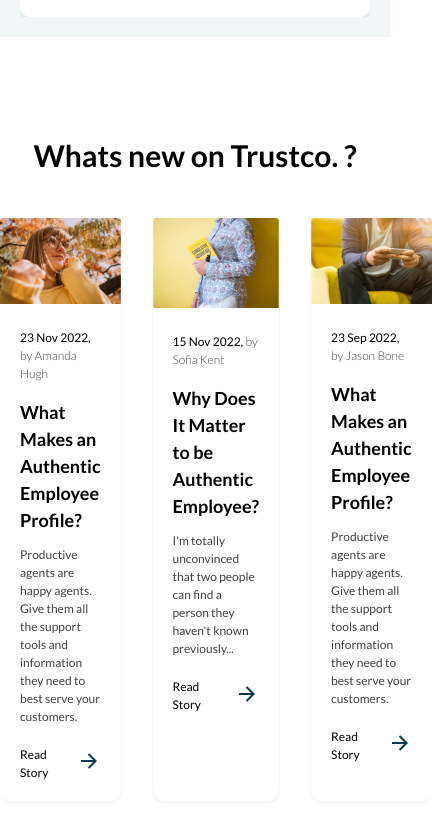
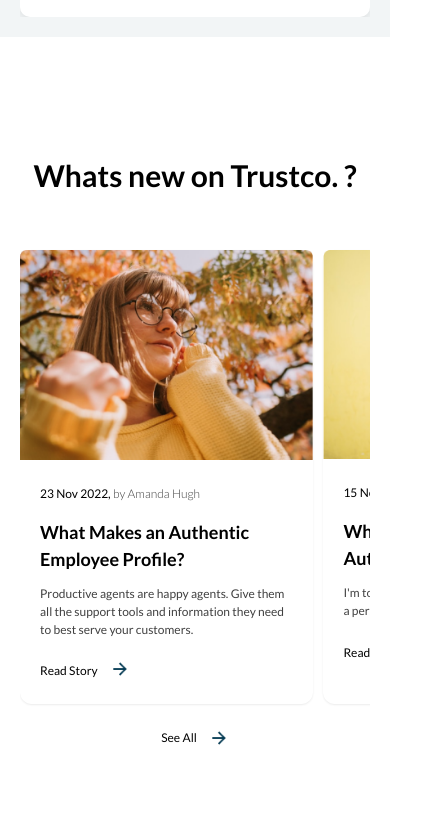
Before and after one commit to ansariazaz/trustco-solo, a plain HTML site: page index.html in a window 390 px wide. Shown: the part 5064-5881 px from the top of the page, 432 px wide, since content can reach past the window. Drawn offline with Linux system fonts and the light colour scheme.

Commit message:
blog responsive

```diff
--- a/index.html
+++ b/index.html
@@ -256,7 +256,7 @@
                             <div class="story">
                                 <span class="zero-margin">Read Story</span>
                                 <span class="zero-margin">
-                                    <img src="./assets/right.png" alt="arrow">
+                                    <img src="./assets/right.png" alt="arrow" class="right-arrow">
                                 </span>
                             </div>
                         </div>
@@ -270,7 +270,7 @@
                             <div class="story">
                                 <span class="zero-margin">Read Story</span>
                                 <span class="zero-margin">
-                                    <img src="./assets/right.png" alt="arrow">
+                                    <img src="./assets/right.png" alt="arrow" class="right-arrow">
                                 </span>
                             </div>
                         </div>
@@ -286,12 +286,13 @@
                             <div class="story">
                                 <span class="zero-margin">Read Story</span>
                                 <span class="zero-margin">
-                                    <img src="./assets/right.png" alt="arrow">
+                                    <img src="./assets/right.png" alt="arrow" class="right-arrow">
                                 </span>
                             </div>
                         </div>
                     </div>
                 </div>
+                <p class="see-all"> <span class="all">See All</span> <img src="./assets/right.png" class="right-arrow"/></p>
             </div>
         </section>
 
--- a/style.css
+++ b/style.css
@@ -4,7 +4,7 @@
   --text-light: #12141d;
   --text-hover: #043a53;
   --text-color: #12141d;
-  --text-lighter:#404040;
+  --text-lighter: #404040;
   --bg-color: #f2f5f6;
   --bg-white: #ffffff;
 }
@@ -466,46 +466,57 @@ li {
 .dot.active {
   background-color: black;
 }
-.page-up{
+.page-up {
   display: none;
 }
-#blog{
 
-}
-.blog-content{
+.blog-content {
   max-width: 1300px;
   margin: 40px auto;
+  padding: 20px;
 }
-.blog-right{
+.blog-right {
   margin-top: 40px;
   display: flex;
   column-gap: 32px;
+  padding: 12px;
 }
-.blog-image{
+.blog-image {
   width: 100%;
 }
-.blog{
+.blog {
   box-shadow: 0px 1px 2px 0px #00000014;
   border-radius: 12px;
 }
-.blog-text{
+.blog-text {
   padding: 20px;
 }
-.zero-margin{
+.zero-margin {
   margin: 0;
 }
-.writer{
+.writer {
   font-weight: 300;
   color: var(--text-lighter);
 }
-.para{
+.para {
   color: var(--text-lighter);
 }
-.story{
+.story {
   display: flex;
   align-items: center;
   gap: 12px;
   margin-top: 20px;
+}
+.see-all{
+    display: none;
+    justify-content: center;
+    align-items: center;
+    text-align: center;
+    gap: 12px;
+    margin-top: 12px;
+}
+.right-arrow{
+    width: 20px;
 }
 @media (max-width: 890px) {
   html {
@@ -636,20 +647,38 @@ li {
     width: 50%;
     flex: 0 0 50%;
   }
-  .page-up{
+  .page-up {
     display: block;
   }
-  .test-top{
+  .test-top {
     text-align: center;
     justify-content: center;
   }
-  .see-cont{
+  .see-cont {
     display: none;
   }
-  .page-down{
+  .page-down {
     display: none;
   }
   .dot.active {
     background-color: black;
   }
+  .blog-right {
+    flex-wrap: nowrap; /* Prevent wrapping to show cards in a single row */
+    overflow-x: auto; /* Enable horizontal scrolling */
+    scroll-snap-type: x mandatory; /* Snap cards into place while scrolling */
+    gap: 10px; /* Adjust the gap between cards for mobile */
   }
+  .blog {
+    flex: 0 0 90%; /* Show one card at a time, taking up 90% of the container width */
+    scroll-snap-align: start; /* Snap cards to the start of the container */
+  }
+
+  /* Hide scrollbar for a cleaner look (optional) */
+  .blog-right::-webkit-scrollbar {
+    display: none;
+  }
+  .see-all{
+    display: flex;
+  }
+}
```
Lines whose indentation alone changed are shown as unchanged.
